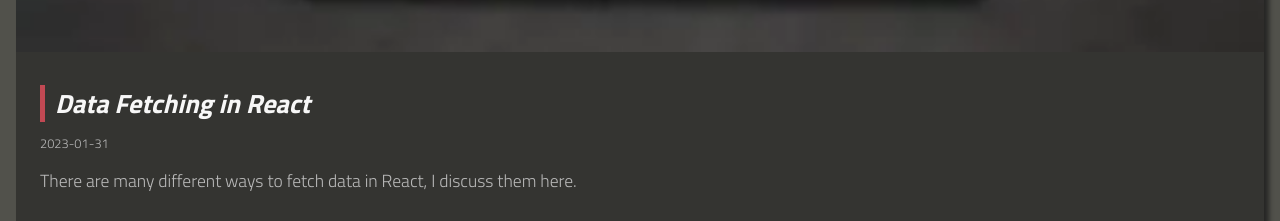
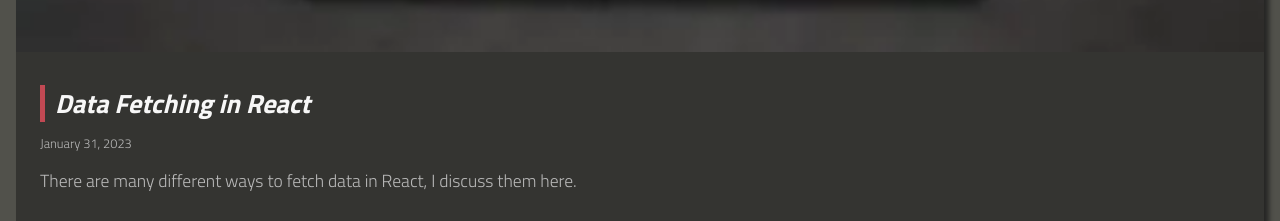
Before and after one commit to LukeTwomey/LukeTheWebDev, a Next.js app: page / in a window 1280 px wide. Shown: the part 2220-2441 px from the top of the page. Built offline with nearby package versions, Linux system fonts and the light colour scheme.

Commit message:
Glam up the homepage blog preview dates

```diff
--- a/components/BlogPreview.js
+++ b/components/BlogPreview.js
@@ -1,5 +1,9 @@
 import Link from "next/link";
 import Image from "next/image";
+import { DateTime } from "luxon";
+
+const prettyDate = (date) =>
+  DateTime.fromISO(date).toLocaleString(DateTime.DATE_FULL);
 
 export const BlogPreview = ({ posts }) => {
   return (
@@ -20,7 +24,7 @@ export const BlogPreview = ({ posts }) => {
             <Link href={`blog/${post.slug}`}>
               <h3>{post.data.title}</h3>
             </Link>
-            <h4>{post.data.date}</h4>
+            <h4>{prettyDate(post.data.date)}</h4>
             <p>{post.data.preview}</p>
             <Link href={`blog/${post.slug}`}>Read post</Link>
           </div>
```
